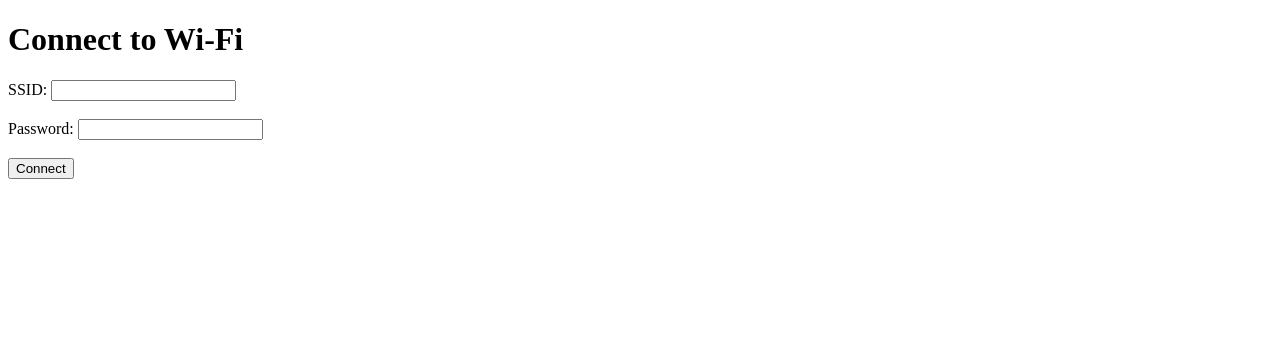
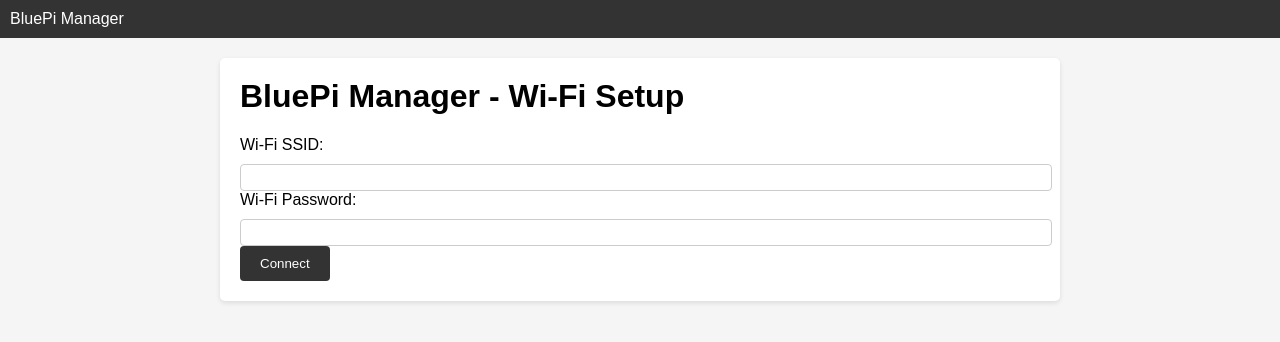
Before and after one commit to SebAndBlocks/bluepi, a Flask app: page /wifi in a window 1280 px wide. Shown: the top 342 px of the page. Run offline with Flask 3, Linux system fonts and the light colour scheme.

Commit message:
Update wifi.html

```diff
--- a/manager/templates/wifi.html
+++ b/manager/templates/wifi.html
@@ -1,16 +1,79 @@
 <!DOCTYPE html>
 <html>
 <head>
-    <title>Connect to Wi-Fi</title>
+    <title>BluePi Manager - Wi-Fi Setup</title>
+    <style>
+        body {
+            font-family: Arial, sans-serif;
+            margin: 0;
+            padding: 0;
+            background-color: #f5f5f5;
+        }
+
+        .navbar {
+            background-color: #333;
+            color: #fff;
+            padding: 10px;
+        }
+
+        .navbar a {
+            color: #fff;
+            text-decoration: none;
+        }
+
+        .container {
+            margin: 20px auto;
+            max-width: 800px;
+            background-color: #fff;
+            padding: 20px;
+            border-radius: 5px;
+            box-shadow: 0 2px 5px rgba(0, 0, 0, 0.1);
+        }
+
+        h1 {
+            margin-top: 0;
+        }
+
+        label {
+            display: block;
+            margin-bottom: 10px;
+        }
+
+        input[type="text"],
+        input[type="password"] {
+            width: 100%;
+            padding: 5px;
+            border: 1px solid #ccc;
+            border-radius: 4px;
+        }
+
+        button {
+            background-color: #333;
+            color: #fff;
+            padding: 10px 20px;
+            border: none;
+            border-radius: 4px;
+            cursor: pointer;
+        }
+
+        button:hover {
+            background-color: #555;
+        }
+    </style>
 </head>
 <body>
-    <h1>Connect to Wi-Fi</h1>
-    <form method="POST" action="/wifi">
-        <label for="ssid">SSID:</label>
-        <input type="text" id="ssid" name="ssid" required><br><br>
-        <label for="password">Password:</label>
-        <input type="password" id="password" name="password" required><br><br>
-        <input type="submit" value="Connect">
-    </form>
+    <div class="navbar">
+        <a href="/">BluePi Manager</a>
+    </div>
+    <div class="container">
+        <h1>BluePi Manager - Wi-Fi Setup</h1>
+        <form method="post" action="/wifi">
+            <label for="ssid">Wi-Fi SSID:</label>
+            <input type="text" id="ssid" name="ssid" required>
+            <label for="password">Wi-Fi Password:</label>
+            <input type="password" id="password" name="password" required>
+            <button type="submit">Connect</button>
+        </form>
+    </div>
 </body>
 </html>
```
